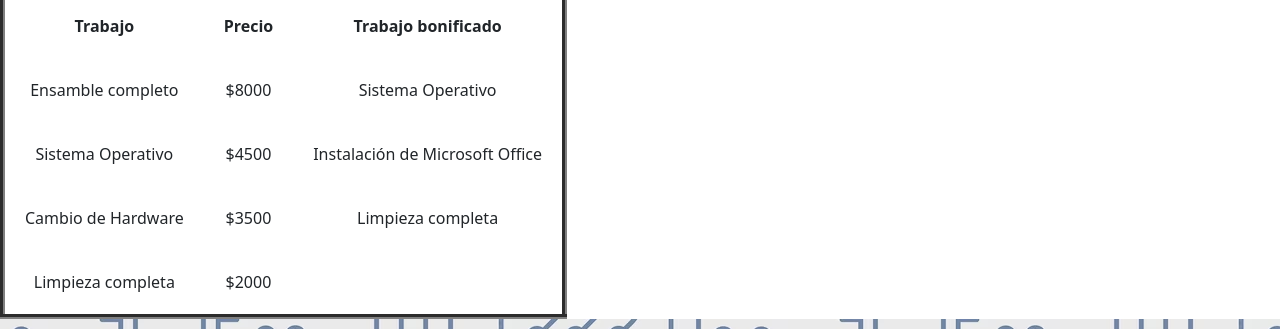
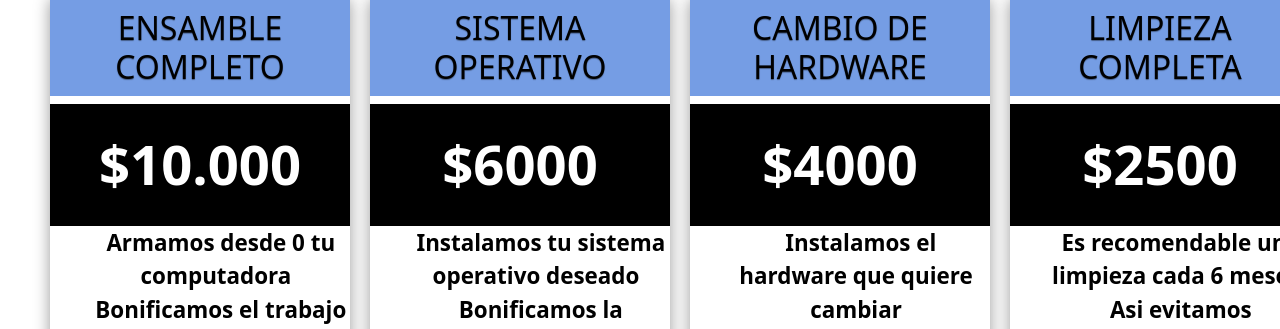
Before and after one commit to charly1904/PF-PerezCarlos, a website: page pages/promociones.html in a window 1280 px wide. Shown: the part 853-1182 px from the top of the page. Drawn offline with nearby package versions, Linux system fonts and the light colour scheme.

Commit message:
arreglos para preEntrega3

```diff
--- a/pages/promociones.html
+++ b/pages/promociones.html
@@ -1,14 +1,17 @@
 <!DOCTYPE html>
 <html lang="es">
+
 <head>
     <meta charset="UTF-8">
     <meta http-equiv="X-UA-Compatible" content="IE=edge">
     <meta name="viewport" content="width=device-width, initial-scale=1.0">
     <link rel="shortcut icon" href="../img/icono-pagina.png" type="image/x-icon">
     <title>Mr Robot Servicio Tecnico de PC - Promociones</title>
-    <link href="https://cdn.jsdelivr.net/npm/bootstrap@5.3.0-alpha2/dist/css/bootstrap.min.css" rel="stylesheet" integrity="sha384-aFq/bzH65dt+w6FI2ooMVUpc+21e0SRygnTpmBvdBgSdnuTN7QbdgL+OapgHtvPp" crossorigin="anonymous">
+    <link href="https://cdn.jsdelivr.net/npm/bootstrap@5.3.0-alpha2/dist/css/bootstrap.min.css" rel="stylesheet"
+        integrity="sha384-aFq/bzH65dt+w6FI2ooMVUpc+21e0SRygnTpmBvdBgSdnuTN7QbdgL+OapgHtvPp" crossorigin="anonymous">
     <link rel="stylesheet" href="../css/main.css">
 </head>
+
 <body>
     <div>
         <a href="../index.html">
@@ -50,37 +53,47 @@
         <img src="../img/header.jpg" alt="placa madre">
     </header>
 
-<main class="text-center">
+    <main class="text-center overflow">
 
         <h1>PROMOCIONES</h1>
 
-    <table border="5px" cellpadding="20px">
-            <tr>
-               <th>Trabajo</th>
-               <th>Precio</th>
-               <th>Trabajo bonificado</th>
-            </tr>
-            <tr>
-                <td>Ensamble completo</td>
-                <td>$8000</td>
-                <td>Sistema Operativo</td>
-            </tr>
-            <tr>
-                <td>Sistema Operativo</td>
-                <td>$4500</td>
-                <td>Instalación de Microsoft Office</td>
-            </tr>
-            <tr>
-                <td>Cambio de Hardware</td>
-                <td>$3500</td>
-                <td>Limpieza completa</td>
-            </tr>
-            <tr>
-                <td>Limpieza completa</td>
-                <td>$2000</td>
-            </tr>
+        <div class="pricing-wrapper clearfix text-center">
+            <div class="pricing-table">
+                <h3 class="pricing-title">Ensamble completo</h3>
+                <div class="price">$10.000</div>
+                <ul class="table-list">
+                    <li>Armamos desde 0 tu computadora</li>
+                    <li>Bonificamos el trabajo de instalación de Sistema Operativo</li>
+                </ul>
+            </div>
 
-    </table>
+            <div class="pricing-table">
+                <h3 class="pricing-title">Sistema Operativo</h3>
+                <div class="price">$6000</div>
+                <ul class="table-list">
+                    <li>Instalamos tu sistema operativo deseado</li>
+                    <li>Bonificamos la instalación de Microsoft Office</li>
+                </ul>
+            </div>
+
+            <div class="pricing-table">
+                <h3 class="pricing-title">Cambio de Hardware</h3>
+                <div class="price">$4000</div>
+                <ul class="table-list">
+                    <li>Instalamos el hardware que quiere cambiar</li>
+                    <li>Bonificamos el trabajo de Limpieza Completa</li>
+                </ul>
+            </div>
+
+            <div class="pricing-table">
+                <h3 class="pricing-title">Limpieza Completa</h3>
+                <div class="price">$2500</div>
+                <ul class="table-list">
+                    <li>Es recomendable una limpieza cada 6 meses</li>
+                    <li>Asi evitamos recalentamiento en nuestro PC</li>
+                </ul>
+            </div>
+        </div>
 
     </main>
 
@@ -102,7 +115,9 @@
         </a>
 
     </footer>
-<script src="https://cdn.jsdelivr.net/npm/bootstrap@5.3.0-alpha2/dist/js/bootstrap.bundle.min.js" integrity="sha384-qKXV1j0HvMUeCBQ+QVp7JcfGl760yU08IQ+GpUo5hlbpg51QRiuqHAJz8+BrxE/N" crossorigin="anonymous"></script>
+    <script src="https://cdn.jsdelivr.net/npm/bootstrap@5.3.0-alpha2/dist/js/bootstrap.bundle.min.js"
+        integrity="sha384-qKXV1j0HvMUeCBQ+QVp7JcfGl760yU08IQ+GpUo5hlbpg51QRiuqHAJz8+BrxE/N"
+        crossorigin="anonymous"></script>
 </body>
 
 </html>
--- a/scss/_commons.scss
+++ b/scss/_commons.scss
@@ -28,10 +28,17 @@ header img {
 main{
     div{
         video{
-            width: 100%;
+            width: 90%;
             text-align: center;
+            margin-top: 20px;
         }
     }
+}
+
+table {
+    display: flex;
+    justify-content: center;
+    align-content: space-between;
 }
 
 footer {
@@ -71,8 +78,10 @@ footer {
 }
 
 .img-med {
-    width: 500px;
-    height: 300px;
+        width: 80%;
+        height: auto;
+        object-fit: cover;
+        text-align: center;
 }
 
 .object-fill {
--- a/scss/_medias.scss
+++ b/scss/_medias.scss
@@ -24,6 +24,13 @@
     }
 
     .mapa{
+        text-align: center;
+    }
+
+    .img-med{
+        width: 80%;
+        height: auto;
+        object-fit: cover;
         text-align: center;
     }
 }
@@ -59,4 +66,11 @@
     margin-left: auto;
 }
 
+.img-med{
+        width: 80%;
+        height: auto;
+        object-fit: cover;
+        text-align: center;
 }
+
+}
--- /dev/null
+++ b/scss/_promociones.scss
@@ -0,0 +1,105 @@
+ul {
+    list-style-type: none;
+}
+
+.clearfix:after {
+    display: block;
+    height: 0;
+    width: 0;
+}
+
+.pricing-wrapper {
+    width: 100%;
+    margin-left: 40px;
+}
+
+.pricing-table {
+    margin: 10px 10px;
+    text-align: center;
+    width: 300px;
+    float: left;
+    -webkit-box-shadow: 0 0 15px rgba(0, 0, 0, 0.4);
+    box-shadow: 0 0 15px rgba(0, 0, 0, 0.4);
+    -webkit-transition: all 0.25s ease;
+    -o-transition: all 0.25s ease;
+    transition: all 0.25s ease;
+}
+
+.pricing-table:hover {
+    -webkit-transform: scale(1.06);
+    -ms-transform: scale(1.06);
+    -o-transform: scale(1.06);
+    transform: scale(1.06);
+}
+
+.pricing-title {
+    color: #000000;
+    background: $keyColor;
+    padding: 10px 0;
+    font-size: 2em;
+    text-transform: uppercase;
+    text-shadow: 0 1px 1px rgba(0, 0, 0, 0.4);
+}
+
+.pricing-table .price {
+    color: white;
+    background: #000000;
+    font-size: 3.4em;
+    font-weight: 700;
+    padding: 20px 0;
+    text-shadow: 0 1px 1px rgba(0, 0, 0, 0.4);
+}
+
+
+.table-list {
+    background: #FFF;
+    color: #000000;
+}
+
+.table-list li {
+    font-size: 1.4em;
+    font-weight: 700;
+}
+
+.table-list li:before {
+    content: "\f00c";
+    font-family: $mainFont;
+    color: #000000;
+    display: inline-block;
+    position: relative;
+    right: 5px;
+    font-size: 16px;
+}
+
+
+@media (max-width: 1200px) {
+    .pricing-wrapper {
+        width: 768px;
+    }
+
+    .pricing-table {
+        width: 236px;
+    }
+
+    .table-list li {
+        font-size: 1.3em;
+    }
+
+}
+
+@media (max-width: 768px) {
+    .pricing-wrapper {
+        width: 420px;
+    }
+
+    .pricing-table {
+        display: block;
+        float: none;
+        margin: 0 0 20px 0;
+        width: 100%;
+    }
+}
+
+.overflow{
+    overflow-x: hidden
+}
--- a/scss/main.scss
+++ b/scss/main.scss
@@ -4,6 +4,7 @@
 @import "_vars";
 @import "_commons";
 @import "_nav";
+@import "_promociones";
 @import "_trabajos";
 @import "_contacto";
 @import "_medias";
```
Also changed, not shown: index.html (+1 -1 lines), pages/nosotros.html (+5 -3 lines), css/main.css, img/ensamble.jpeg (added), img/placa-de-video.jpg (added), 1 other file. Lines whose indentation alone changed are shown as unchanged.
